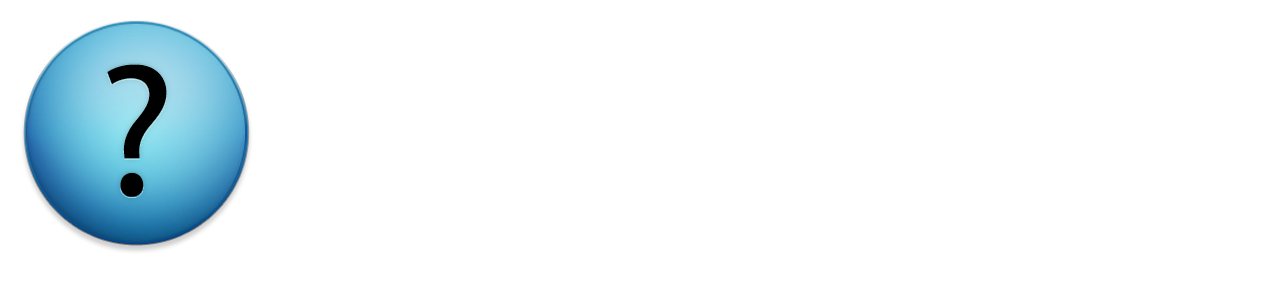
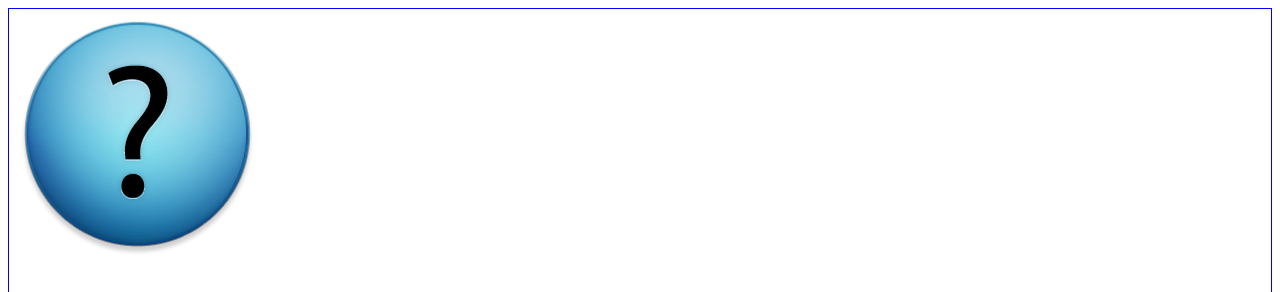
Before and after one commit to bahiaxip/prueba-github, a plain HTML site: page index.html in a window 1280 px wide. Shown: the top 292 px of the page. Drawn offline with Linux system fonts and the light colour scheme.

Commit message:
hotfix 1

```diff
--- a/index.html
+++ b/index.html
@@ -2,6 +2,9 @@
 	<head>
 		<meta charset="utf-8">
 		<title></title>
+		<style>
+		body{border:blue 1px solid;}
+		</style>
 	</head>
 	<body>
 		<img src="help.png">
```
